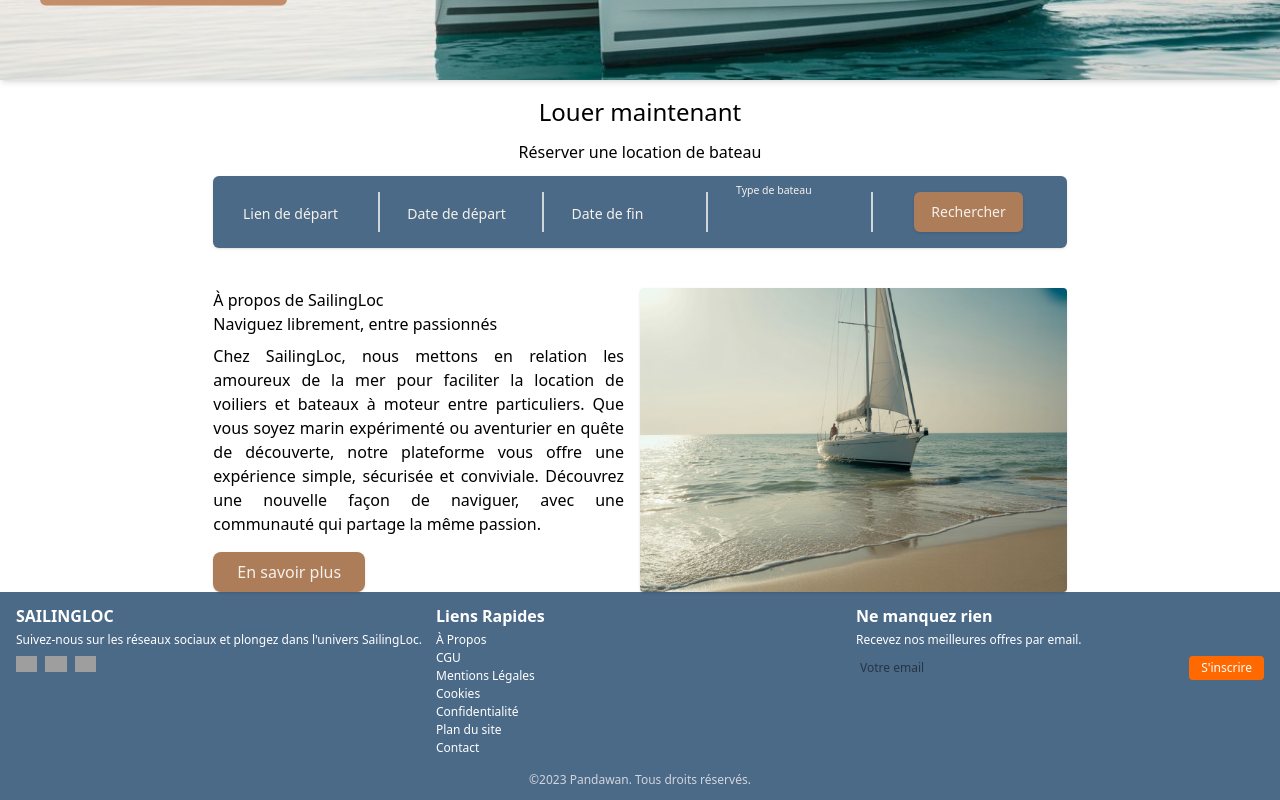
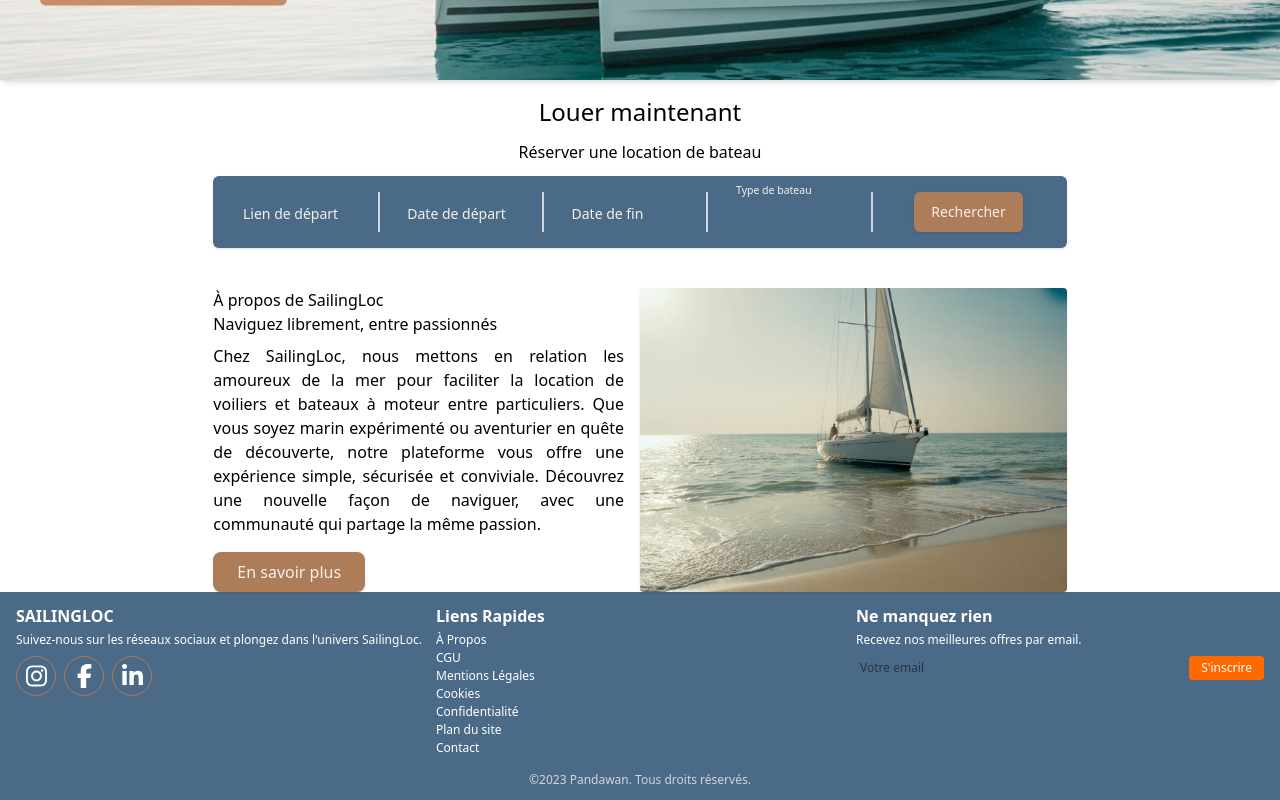
Before and after one commit to Yass8/DEVO23-G4-SAILINGLOC, a React (Vite) app in the folder front/: page /home in a window 1280 px wide. Shown: the part 284-1084 px from the top of the page. Built offline with nearby package versions, Linux system fonts and the light colour scheme; grey boxes are pictures that could not be loaded.

Commit message:
feat: add FontAwesome brand icons to footer component and update social media links

```diff
--- a/front/package.json
+++ b/front/package.json
@@ -11,6 +11,7 @@
   },
   "dependencies": {
     "@fortawesome/fontawesome-svg-core": "^6.7.2",
+    "@fortawesome/free-brands-svg-icons": "^6.7.2",
     "@fortawesome/free-solid-svg-icons": "^6.7.2",
     "@fortawesome/react-fontawesome": "^0.2.2",
     "@tailwindcss/vite": "^4.1.10",
--- a/front/src/Client/components/footer.jsx
+++ b/front/src/Client/components/footer.jsx
@@ -1,3 +1,7 @@
+import React from 'react';
+import { FontAwesomeIcon } from '@fortawesome/react-fontawesome';
+import { faInstagram, faFacebookF, faLinkedinIn } from '@fortawesome/free-brands-svg-icons';
+
 const Footer = () => {
   return (
     <footer className="text-white py-3 px-4" style={{ backgroundColor: '#4B6A88' }}>
@@ -6,13 +10,19 @@ const Footer = () => {
         <div>
           <h2 className="text-base font-bold mb-1">SAILINGLOC</h2>
           <p className="text-xs">Suivez-nous sur les réseaux sociaux et plongez dans l'univers SailingLoc.</p>
-          <div className="flex gap-2 mt-2">
-            <a href="#"><img src="/instagram-icon.png" alt="Instagram" className="h-4" /></a>
-            <a href="#"><img src="/facebook-icon.png" alt="Facebook" className="h-4" /></a>
-            <a href="#"><img src="/linkedin-icon.png" alt="LinkedIn" className="h-4" /></a>
-          </div>
+         <div className="flex gap-2 mt-2">
+  <a href="#" className="w-10 h-10 flex items-center justify-center rounded-full border border-[#AD7C59]">
+    <FontAwesomeIcon icon={faInstagram} className="text-white text-2xl" />
+  </a>
+  <a href="#" className="w-10 h-10 flex items-center justify-center rounded-full border border-[#AD7C59]">
+    <FontAwesomeIcon icon={faFacebookF} className="text-white text-2xl" />
+  </a>
+  <a href="#" className="w-10 h-10 flex items-center justify-center rounded-full border border-[#AD7C59]">
+    <FontAwesomeIcon icon={faLinkedinIn} className="text-white text-2xl" />
+  </a>
+</div>
+
         </div>
-
 
         <div>
           <h2 className="text-base font-bold mb-1">Liens Rapides</h2>
@@ -26,7 +36,6 @@ const Footer = () => {
             <li><a href="#">Contact</a></li>
           </ul>
         </div>
-
 
         <div>
           <h2 className="text-base font-bold mb-1">Ne manquez rien</h2>
```
Also changed, not shown: 1 other file (tests, documents, lock files or other folders).
